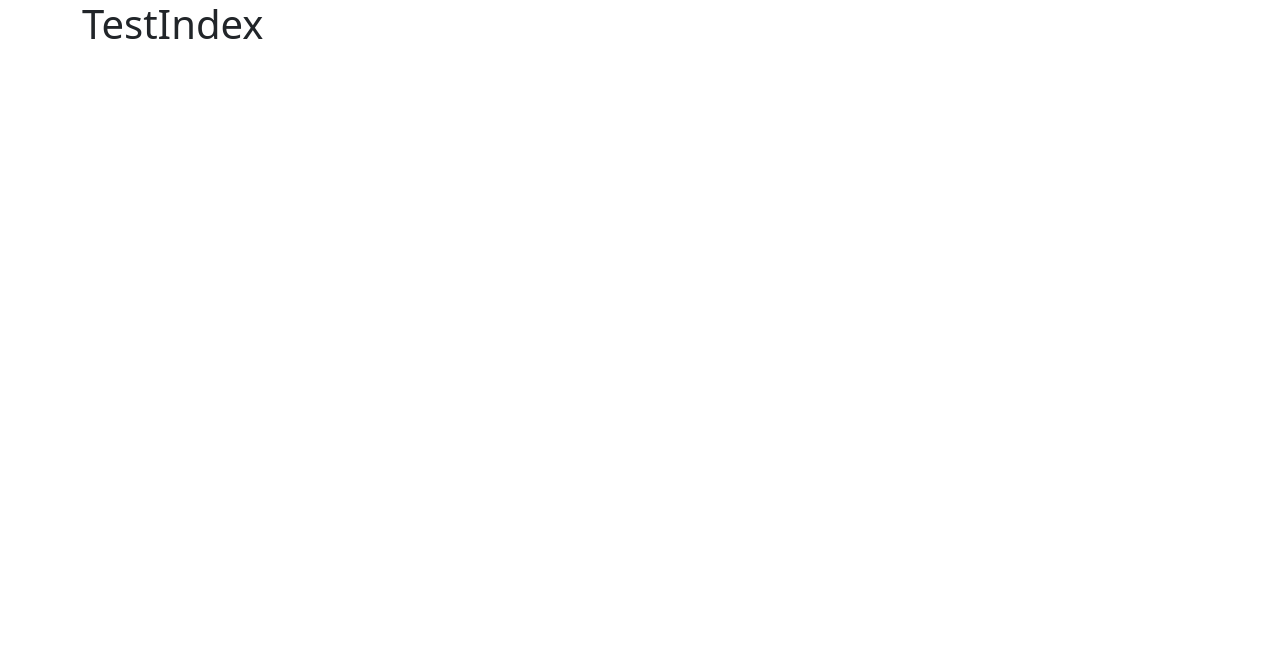
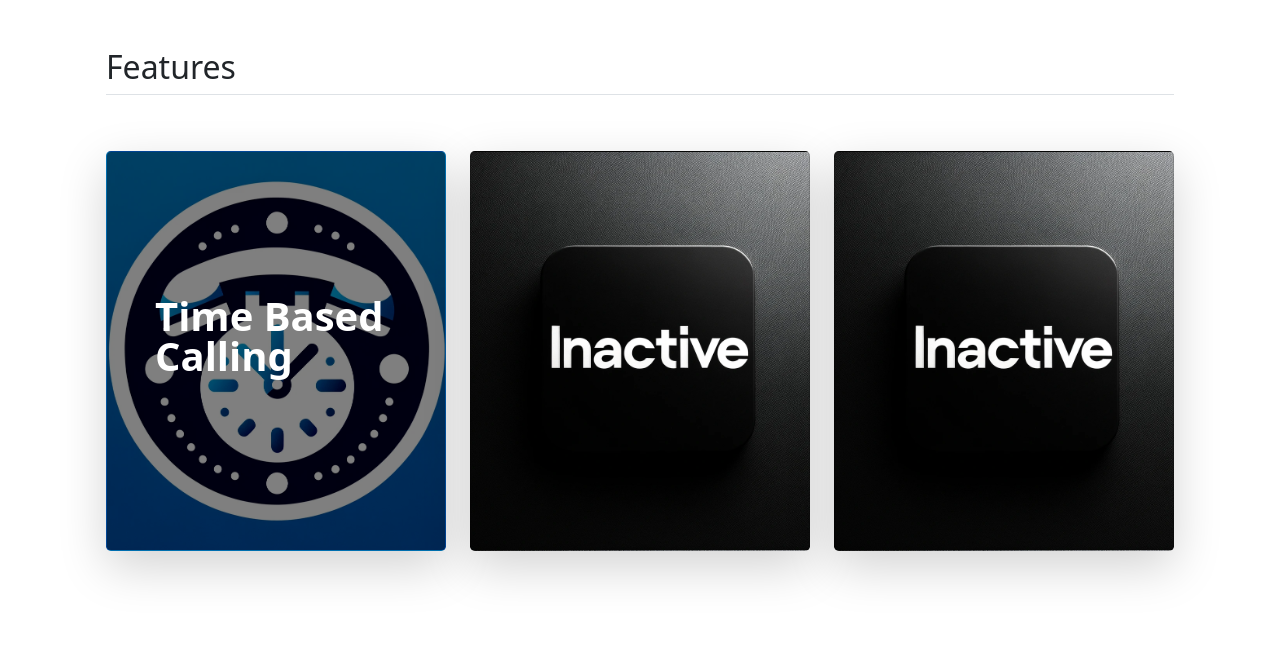
Before and after one commit to SAMJ-CSDC26BB/SAMJ-Django-TBC, a Django app: page / in a window 1280 px wide. Before the commit the part shown is almost empty. Shown: the top 646 px of the page. Run offline with Django 5.2, Linux system fonts and the light colour scheme.

Commit message:
Initial commit

```diff
--- /dev/null
+++ b/samjTBC/samj/static/css/home.css
@@ -0,0 +1,31 @@
+@import "styles.css";
+
+.tbc--container {
+    background-image: url('../images/samj_logo.png');
+}
+
+.inactive-feature {
+    background-image: url('../images/inactive_feature.webp');
+}
+
+.feature__container {
+    min-height: 400px;
+    background-size: cover;
+    background-position: center;
+    position: relative;
+    color: white;
+}
+
+.feature__container .overlay {
+    position: absolute;
+    top: 0;
+    left: 0;
+    right: 0;
+    bottom: 0;
+    background: rgba(0, 0, 0, 0.5);
+    z-index: 1;
+}
+
+.feature__container .d-flex {
+    z-index: 2;
+}
--- a/samjTBC/samj/templates/home.html
+++ b/samjTBC/samj/templates/home.html
@@ -3,10 +3,41 @@
 
 {% block title %}SAMJ Index Page{% endblock %}
 
+{% block style %}
+<link rel="stylesheet" href="{% static 'css/home.css' %}">
+{% endblock %}
+
 {% block body %}
-    <h1>Home site</h1>
+<div class="container px-4 py-5" id="custom-cards">
+    <h2 class="pb-2 border-bottom">Features</h2>
+
+    <div class="row row-cols-1 row-cols-lg-3 align-items-stretch g-4 py-5 features-container">
+
+        <div class="col">
+            <div class="card card-cover h-100 overflow-hidden bg-dark rounded-3 shadow-lg tbc--container feature__container">
+                <div class="overlay"></div>
+                <div class="d-flex flex-column h-100 p-5 pb-3 text-shadow-1 position-relative">
+                    <h2 class="pt-5 mt-5 mb-4 display-6 lh-1 fw-bold text-white">Time Based Calling</h2>
+                </div>
+            </div>
+        </div>
+
+        <div class="col">
+            <div class="card card-cover h-100 overflow-hidden bg-dark rounded-3 shadow-lg feature__container inactive-feature">
+                <div class="d-flex flex-column h-100 p-5 pb-3 text-white text-shadow-1">
+                </div>
+            </div>
+        </div>
+
+        <div class="col">
+            <div class="card card-cover h-100 overflow-hidden bg-dark rounded-3 shadow-lg feature__container inactive-feature">
+                <div class="d-flex flex-column h-100 p-5 pb-3 text-shadow-1">
+                </div>
+            </div>
+        </div>
+    </div>
+</div>
 {% endblock %}
 
 {% block script %}
-<!--    <script src="{% static 'mail/inbox.js' %}"></script>-->
 {% endblock %}
--- a/samjTBC/samj/urls.py
+++ b/samjTBC/samj/urls.py
@@ -3,8 +3,8 @@ from django.urls import path
 from . import views
 
 urlpatterns = [
-    path("", views.index, name="index"),
-    path("home", views.home, name="home"),
+    path("", views.HomeView.as_view(), name="index"),
+    path("home", views.HomeView.as_view(), name="home"),
     path("login", views.login, name="login"),
     path("settings", views.GlobalSettingsView.as_view(), name="settings")
 ]
--- a/samjTBC/samj/views.py
+++ b/samjTBC/samj/views.py
@@ -1,17 +1,9 @@
 from django.http import HttpResponseRedirect
-from django.views.generic import FormView
+from django.views.generic import FormView, TemplateView
 from django.shortcuts import render, redirect
 
 from .auth.appleOAuth2 import AppleOAuth2
 from .forms import GlobalSettingsForm
-
-
-def index(request):
-    return render(request, "index.html")
-
-
-def home(request):
-    return render(request, "home.html")
 
 
 def login(request):
@@ -33,6 +25,10 @@ def login(request):
         return render(request, "./login/login.html")
 
 
+class HomeView(TemplateView):
+    template_name = "home.html"
+
+
 class GlobalSettingsView(FormView):
     form_class = GlobalSettingsForm
     template_name = 'global_settings/global_settings.html'
```
Also changed, not shown: samjTBC/samj/static/images/inactive_feature.webp (added), samjTBC/samj/static/images/samj_logo.png (added).
